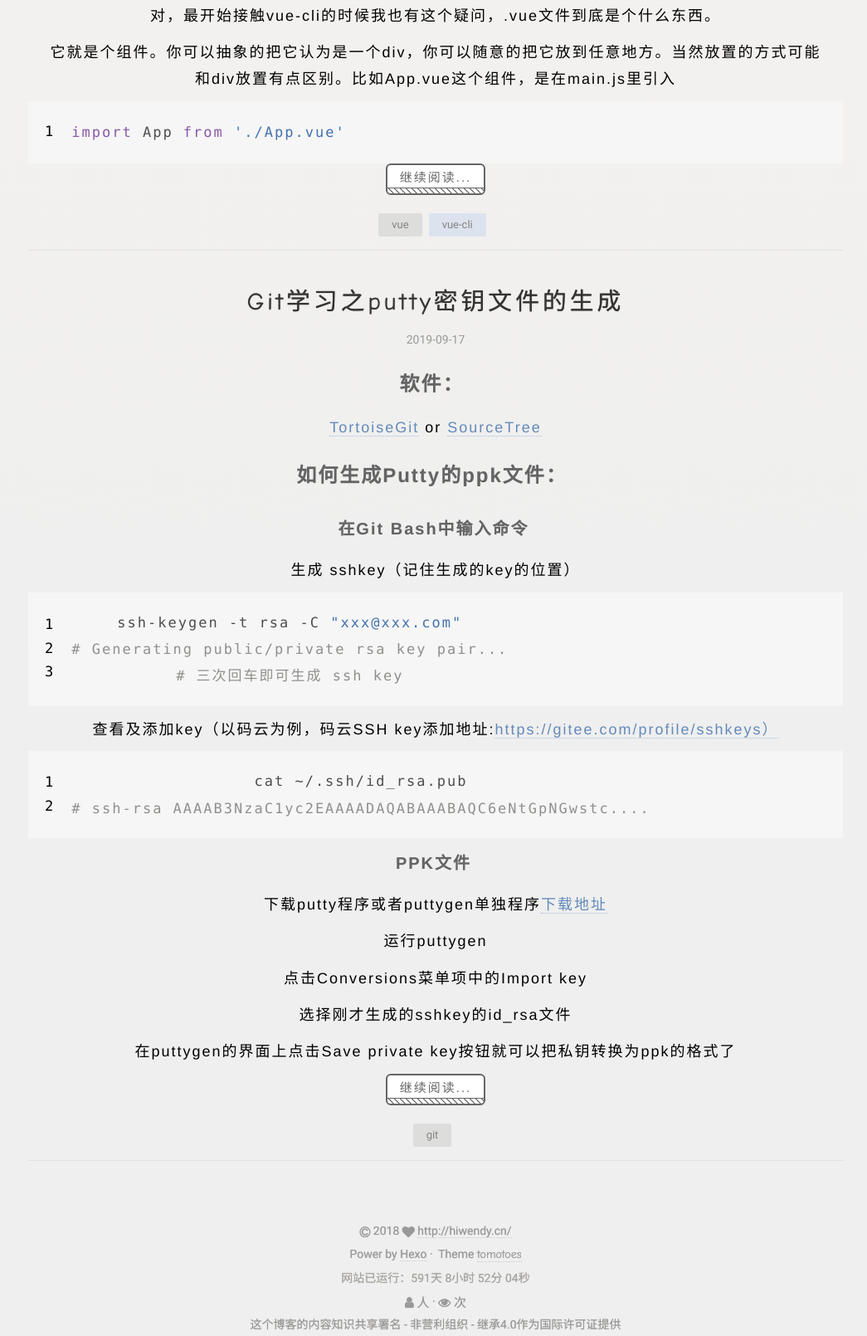
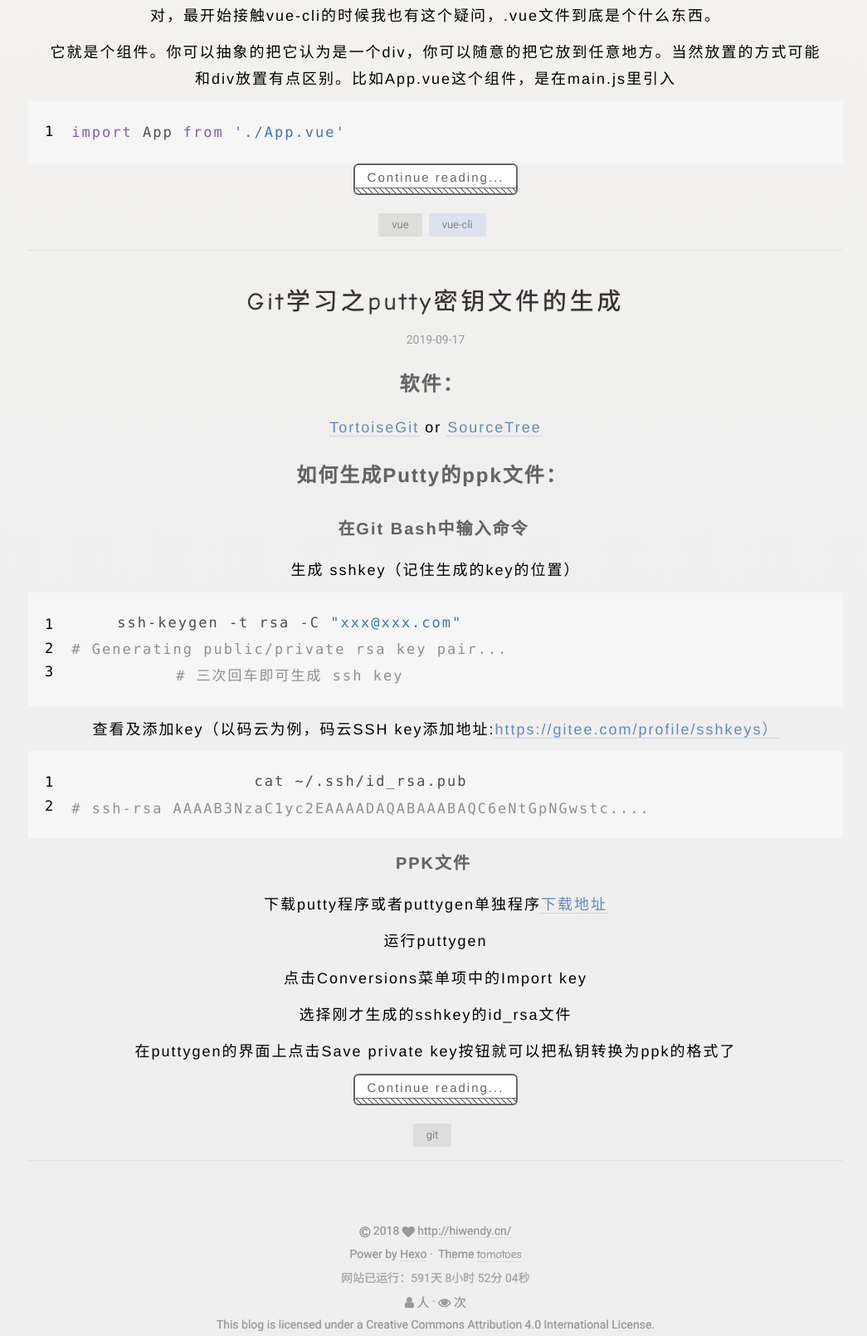
Before and after one commit to hi-wendy/limedroid.github.io, a plain HTML site: page index.html in a window 1280 px wide. Shown: the part 7593-9203 px from the top of the page at 83% size, without its empty margins (235-1280 px from the left). Drawn offline with Linux system fonts and the light colour scheme; some packages are replaced by stand-ins of ours; no server answers; a script that the page names is missing.

Commit message:
Site updated: 2019-09-18 16:51:57

```diff
--- a/index.html
+++ b/index.html
@@ -174,7 +174,7 @@ ga('send', 'pageview');
             <a href="javascript:;" class="header-icon waves-effect waves-circle waves-light" id="back">
                 <i class="icon icon-lg icon-chevron-left"></i>
             </a>
-            <input type="text" id="key" class="search-input" autocomplete="off" placeholder="检索">
+            <input type="text" id="key" class="search-input" autocomplete="off" placeholder="Search">
             <a href="javascript:;" class="header-icon waves-effect waves-circle waves-light" id="search">
                 <i class="icon icon-lg icon-search"></i>
             </a>
@@ -341,7 +341,7 @@ ga('send', 'pageview');
 
         <div>
             <a href="/limedroid.github.io/posts/cca8efb6/" class="post-more waves-button">
-                继续阅读...
+                Continue reading...
             </a>
         </div>
     </div>
@@ -394,7 +394,7 @@ ga('send', 'pageview');
 
         <div>
             <a href="/limedroid.github.io/posts/19c65da8/" class="post-more waves-button">
-                继续阅读...
+                Continue reading...
             </a>
         </div>
     </div>
@@ -451,7 +451,7 @@ ga('send', 'pageview');
         </span>
         <br/>
 
-        <span class="license">这个博客的内容<a rel="license" href="https://creativecommons.org/licenses/by-nc-sa/4.0/deed.ja">知识共享署名 - 非营利组织 - 继承4.0作为国际许可证提供</a></span>
+        <span class="license">This blog is licensed under a <a rel="license" rel="external nofollow" href="https://creativecommons.org/licenses/by/4.0/">Creative Commons Attribution 4.0 International License</a>.</span>
     </div>
 </footer>
 
```
Also changed, not shown: README.html (+2 -2 lines), about/index.html (+2 -2 lines), archives/2019/09/index.html (+2 -2 lines), archives/2019/index.html (+2 -2 lines), archives/index.html (+2 -2 lines), categories/index.html (+2 -2 lines), categories/学习笔记/index.html (+2 -2 lines), posts/19c65da8/index.html (+3 -3 lines), posts/cca8efb6/index.html (+3 -3 lines), tags/git/index.html (+2 -2 lines), tags/index.html (+2 -2 lines), tags/vue-cli/index.html (+2 -2 lines), tags/vue/index.html (+2 -2 lines).
